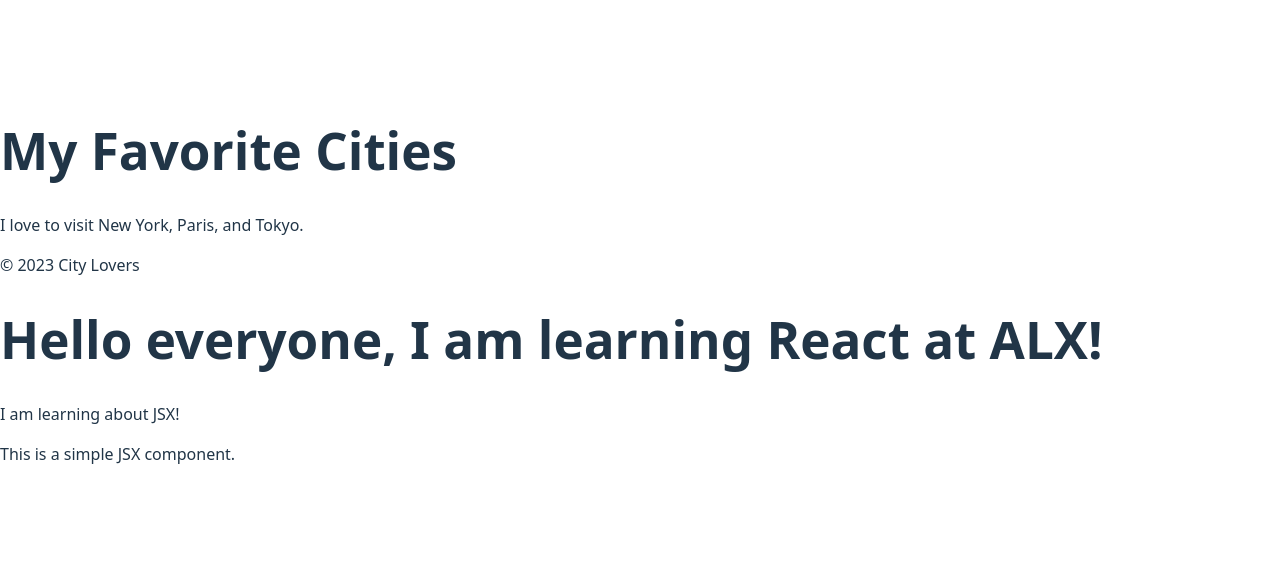
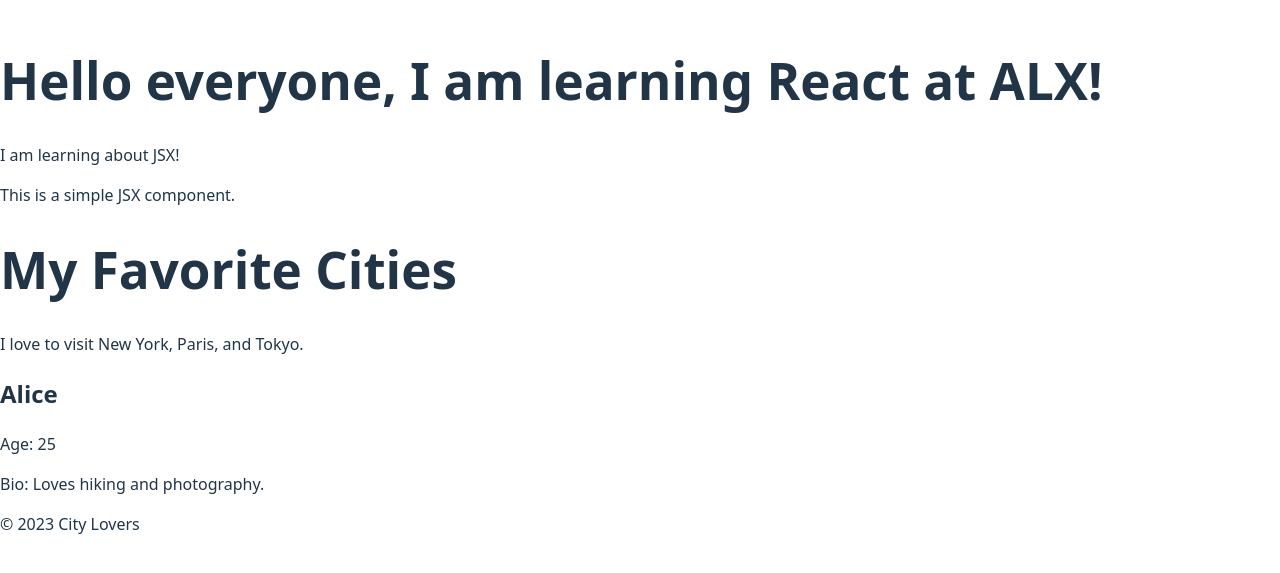
Before and after one commit to Abdull-one/alx-fe-reactjs, a React (Vite) app in the folder alx-react-app/: page / in a window 1280 px wide. Shown: the part 115-688 px from the top of the page. Built offline with nearby package versions, Linux system fonts and the light colour scheme.

Commit message:
Add UserProfile component with props and render in App

```diff
--- a/alx-react-app/src/App.jsx
+++ b/alx-react-app/src/App.jsx
@@ -1,14 +1,16 @@
+import WelcomeMessage from './components/WelcomeMessage';
 import Header from './Header';
 import MainContent from './MainContent';
 import Footer from './Footer';
-import WelcomeMessage from './components/WelcomeMessage';
+import UserProfile from './components/UserProfile';
 function App() {
   return (
     <>
+    <WelcomeMessage />
       <Header />
       <MainContent />
+      <UserProfile name="Alice" age="25" bio="Loves hiking and photography." />
       <Footer />
-      <WelcomeMessage />
     </>
   );
 }
--- /dev/null
+++ b/alx-react-app/src/components/UserProfile.jsx
@@ -0,0 +1,11 @@
+const UserProfile = (props) => {
+  return (
+    <div>
+      <h2>{props.name}</h2>
+      <p>Age: {props.age}</p>
+      <p>Bio: {props.bio}</p>
+    </div>
+  );
+};
+
+export default UserProfile;
```
